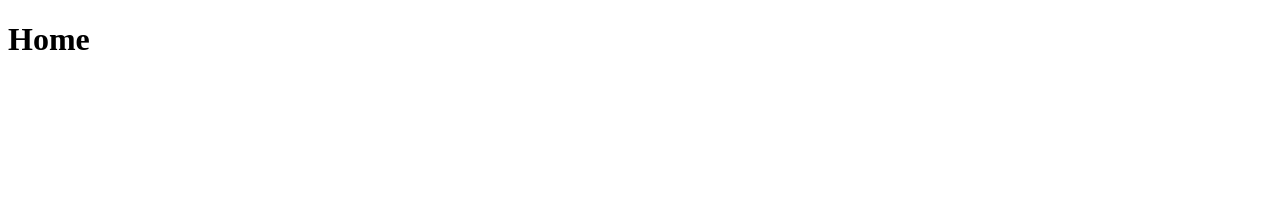
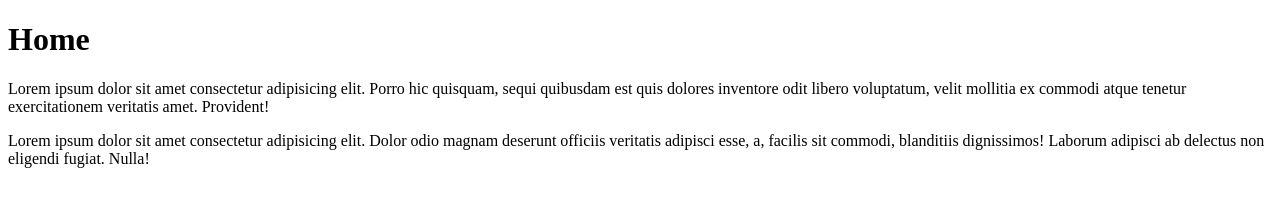
Before and after one commit to RaulRuizBolivar/gitFlow, a plain HTML site: page index.html in a window 1280 px wide. Drawn offline with Linux system fonts and the light colour scheme.

Commit message:
He creado un par de parrafos

```diff
--- a/index.html
+++ b/index.html
@@ -8,5 +8,7 @@
 </head>
 <body>
     <h1>Home</h1>
+    <p>Lorem ipsum dolor sit amet consectetur adipisicing elit. Porro hic quisquam, sequi quibusdam est quis dolores inventore odit libero voluptatum, velit mollitia ex commodi atque tenetur exercitationem veritatis amet. Provident!</p>
+    <p>Lorem ipsum dolor sit amet consectetur adipisicing elit. Dolor odio magnam deserunt officiis veritatis adipisci esse, a, facilis sit commodi, blanditiis dignissimos! Laborum adipisci ab delectus non eligendi fugiat. Nulla!</p>
 </body>
 </html>
```
